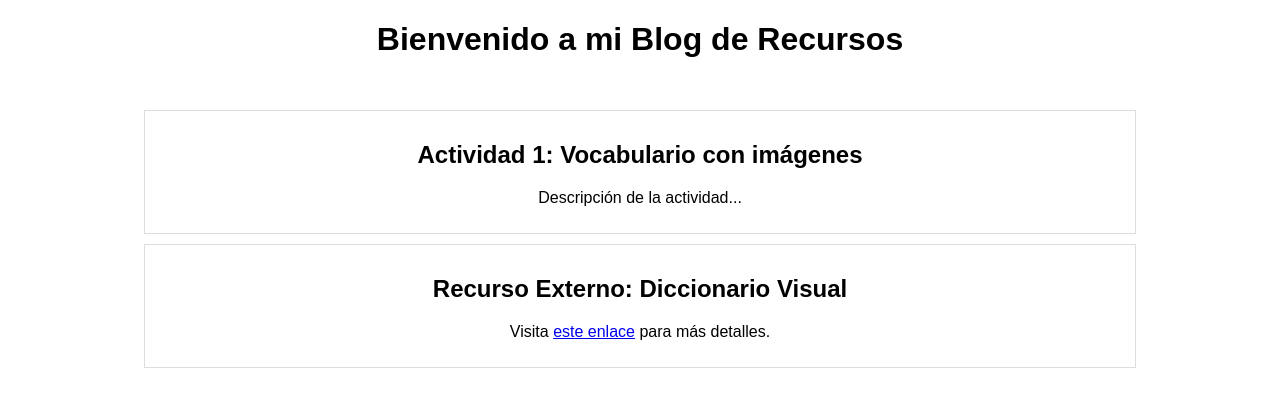
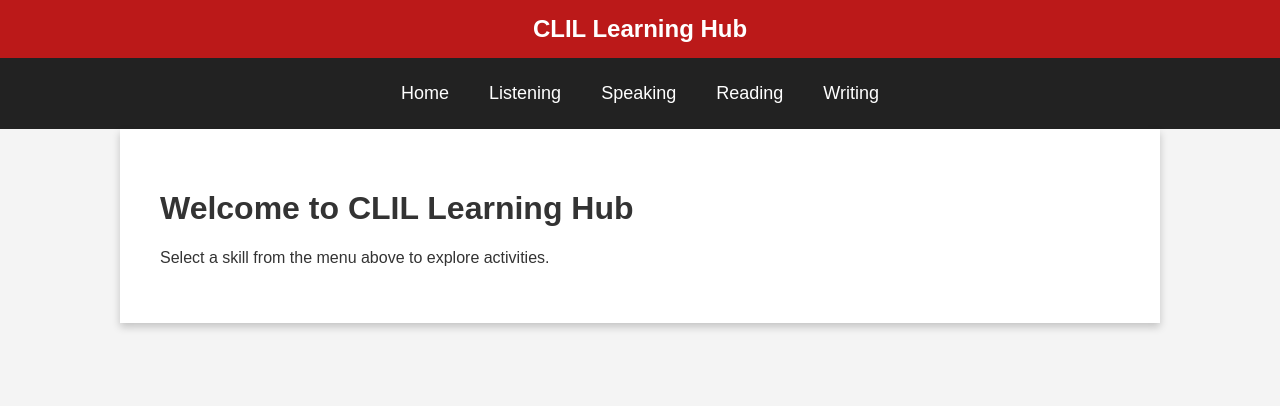
Before and after one commit to manuelleal/mi-english-blog, a plain HTML site: page index.html in a window 1280 px wide. Drawn offline with Linux system fonts and the light colour scheme.

Commit message:
Actualización con diseño BBC-style

```diff
--- a/index.html
+++ b/index.html
@@ -1,25 +1,115 @@
 <!DOCTYPE html>
-<html lang="es">
+<html lang="en">
 <head>
     <meta charset="UTF-8">
     <meta name="viewport" content="width=device-width, initial-scale=1.0">
-    <title>Mi Blog de Recursos</title>
+    <title>CLIL Learning Hub</title>
     <style>
-        body { font-family: Arial, sans-serif; text-align: center; }
-        .container { width: 80%; margin: auto; padding: 20px; }
-        .post { border: 1px solid #ddd; padding: 10px; margin: 10px; }
+        body {
+            font-family: Arial, sans-serif;
+            background: #f4f4f4;
+            color: #333;
+            margin: 0;
+            padding: 0;
+        }
+        .header {
+            background: #bb1919;
+            color: white;
+            padding: 15px;
+            text-align: center;
+            font-size: 24px;
+            font-weight: bold;
+        }
+        .menu {
+            display: flex;
+            justify-content: center;
+            background: #222;
+            padding: 10px 0;
+        }
+        .menu a {
+            color: white;
+            text-decoration: none;
+            padding: 15px 20px;
+            font-size: 18px;
+            transition: background 0.3s;
+        }
+        .menu a:hover {
+            background: #bb1919;
+        }
+        .container {
+            width: 90%;
+            max-width: 1000px;
+            margin: auto;
+            padding: 20px;
+            background: white;
+            box-shadow: 0 4px 8px rgba(0, 0, 0, 0.2);
+        }
+        .tab-content {
+            display: none;
+            padding: 20px;
+        }
+        .tab-content.active {
+            display: block;
+        }
+        .post {
+            background: #eee;
+            padding: 15px;
+            margin-bottom: 15px;
+            border-left: 5px solid #bb1919;
+        }
     </style>
+    <script>
+        function openTab(tabName) {
+            var tabs = document.getElementsByClassName("tab-content");
+            for (var i = 0; i < tabs.length; i++) {
+                tabs[i].classList.remove("active");
+            }
+            document.getElementById(tabName).classList.add("active");
+        }
+    </script>
 </head>
 <body>
-    <h1>Bienvenido a mi Blog de Recursos</h1>
+    <div class="header">CLIL Learning Hub</div>
+    <div class="menu">
+        <a href="#" onclick="openTab('home')">Home</a>
+        <a href="#" onclick="openTab('listening')">Listening</a>
+        <a href="#" onclick="openTab('speaking')">Speaking</a>
+        <a href="#" onclick="openTab('reading')">Reading</a>
+        <a href="#" onclick="openTab('writing')">Writing</a>
+    </div>
+
     <div class="container">
-        <div class="post">
-            <h2>Actividad 1: Vocabulario con imágenes</h2>
-            <p>Descripción de la actividad...</p>
+        <div id="home" class="tab-content active">
+            <h1>Welcome to CLIL Learning Hub</h1>
+            <p>Select a skill from the menu above to explore activities.</p>
         </div>
-        <div class="post">
-            <h2>Recurso Externo: Diccionario Visual</h2>
-            <p>Visita <a href="https://ejemplo.com">este enlace</a> para más detalles.</p>
+        <div id="listening" class="tab-content">
+            <h2>Listening Activities</h2>
+            <div class="post">
+                <h3>Activity 1: Podcast Comprehension</h3>
+                <p>Listen to a short podcast and answer comprehension questions.</p>
+            </div>
+        </div>
+        <div id="speaking" class="tab-content">
+            <h2>Speaking Activities</h2>
+            <div class="post">
+                <h3>Activity 1: Role-Playing</h3>
+                <p>Practice conversation through guided role-playing exercises.</p>
+            </div>
+        </div>
+        <div id="reading" class="tab-content">
+            <h2>Reading Activities</h2>
+            <div class="post">
+                <h3>Activity 1: Story Analysis</h3>
+                <p>Read a short story and analyze its key elements.</p>
+            </div>
+        </div>
+        <div id="writing" class="tab-content">
+            <h2>Writing Activities</h2>
+            <div class="post">
+                <h3>Activity 1: Creative Writing</h3>
+                <p>Write a short paragraph based on a given prompt.</p>
+            </div>
         </div>
     </div>
 </body>
```
